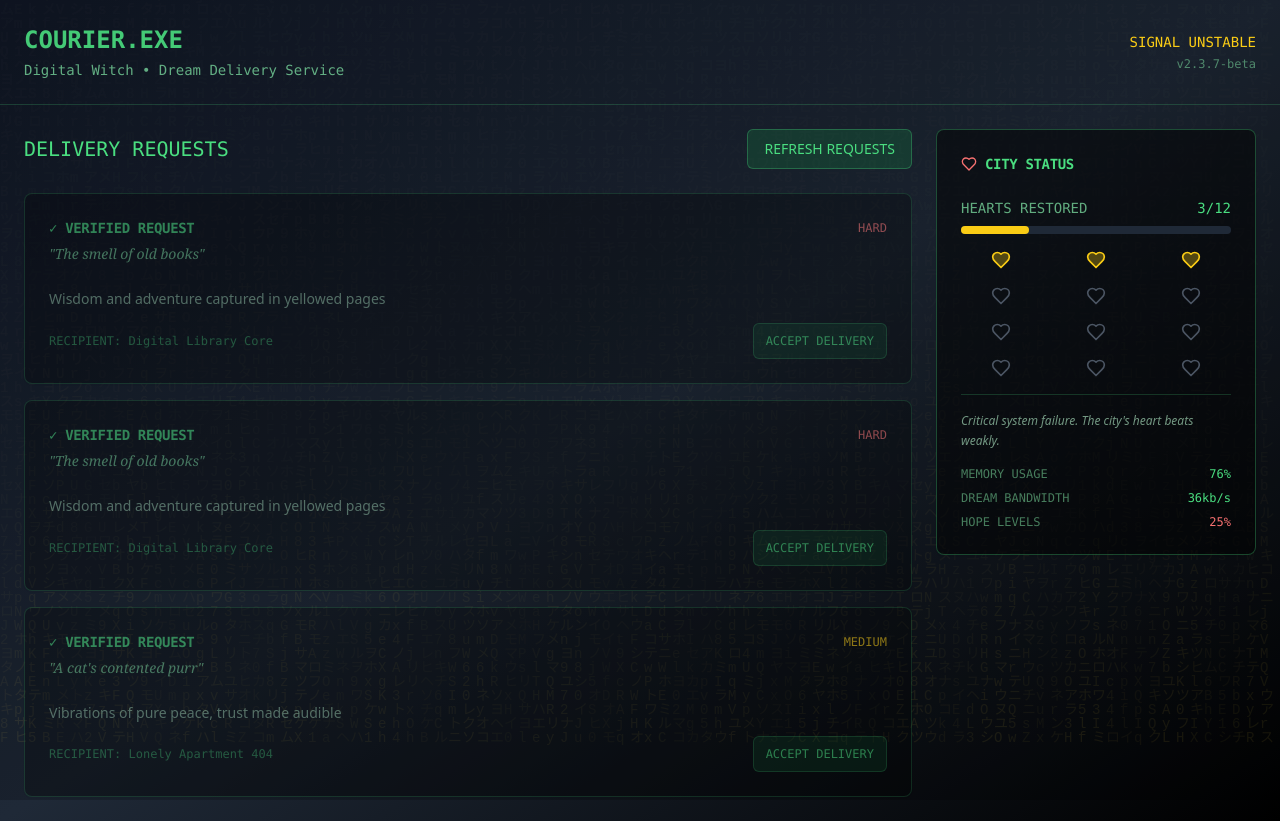
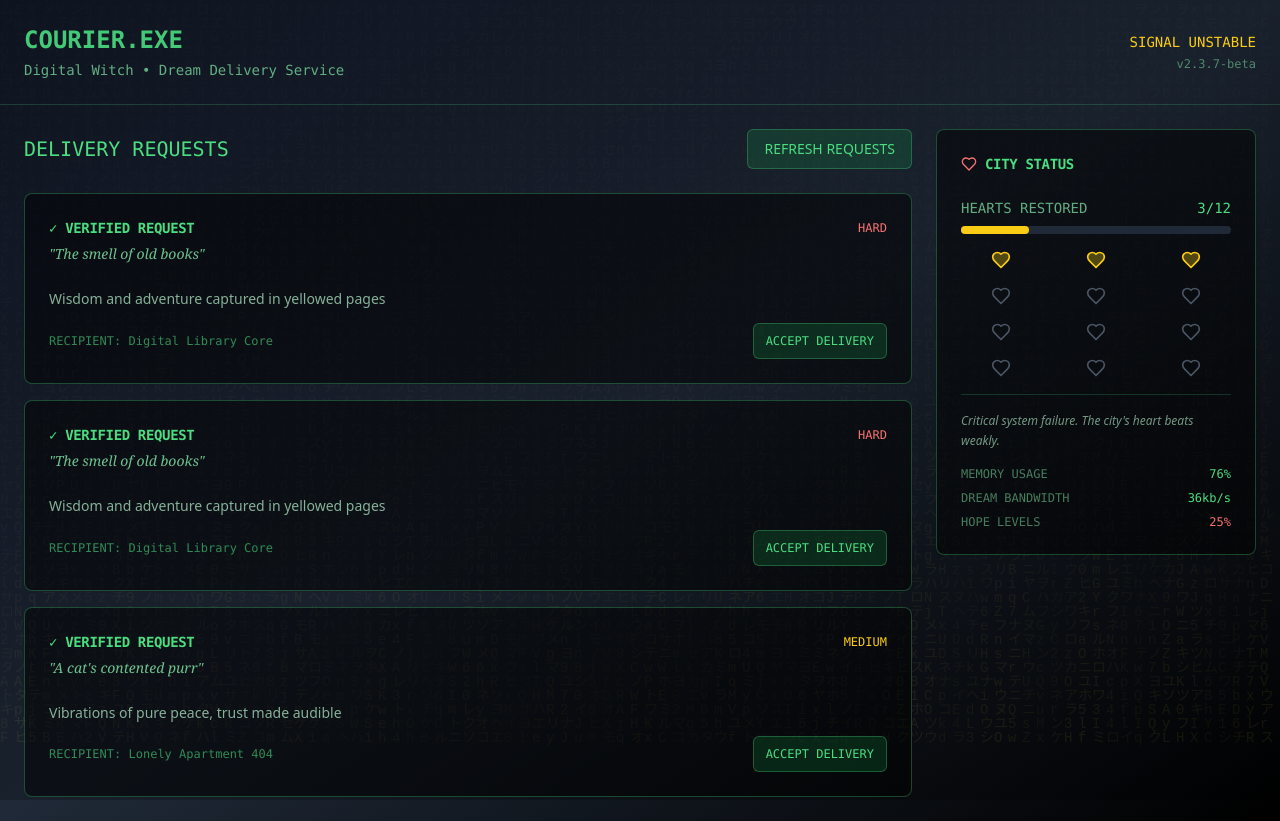
Before and after one commit to lisainnovates/courier-heart, a React (Vite) app: page / in a window 1280 px wide. Built offline with nearby package versions, Linux system fonts and the light colour scheme.

Commit message:
Remove flashing from delivery requests
Removes the flashing animation from the delivery requests to improve accessibility.

```diff
--- a/src/components/DeliverySystem.tsx
+++ b/src/components/DeliverySystem.tsx
@@ -90,7 +90,7 @@ export const DeliverySystem = ({ onStartDelivery, gameState }: DeliverySystemPro
               delivery.corrupted
                 ? "border-red-400/30 hover:border-red-400/50"
                 : "border-green-400/30 hover:border-green-400/50"
-            } ${gameState === "glitching" ? "animate-pulse" : ""}`}
+            }`}
           >
             <CardHeader>
               <div className="flex items-center justify-between">
```
